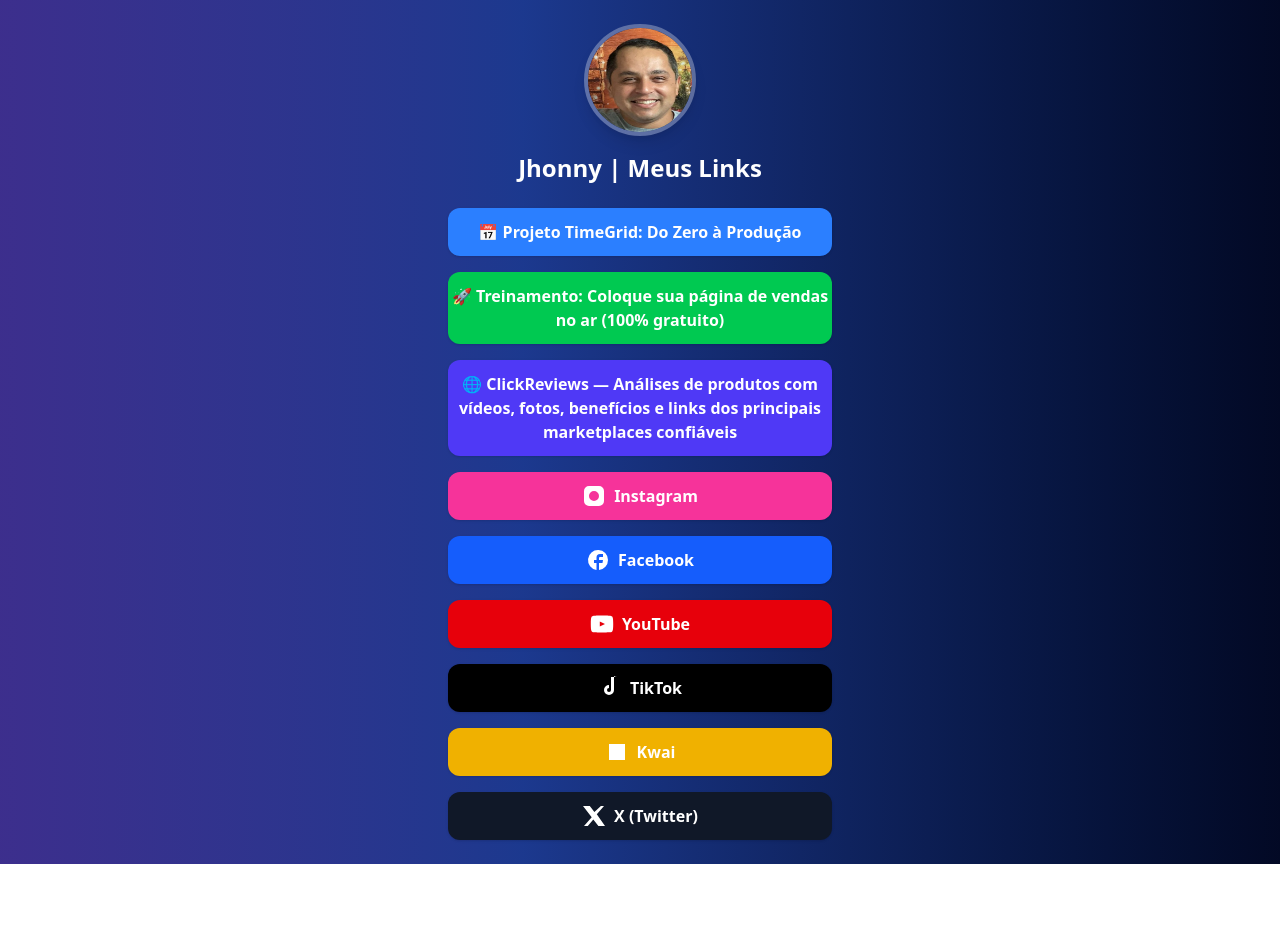
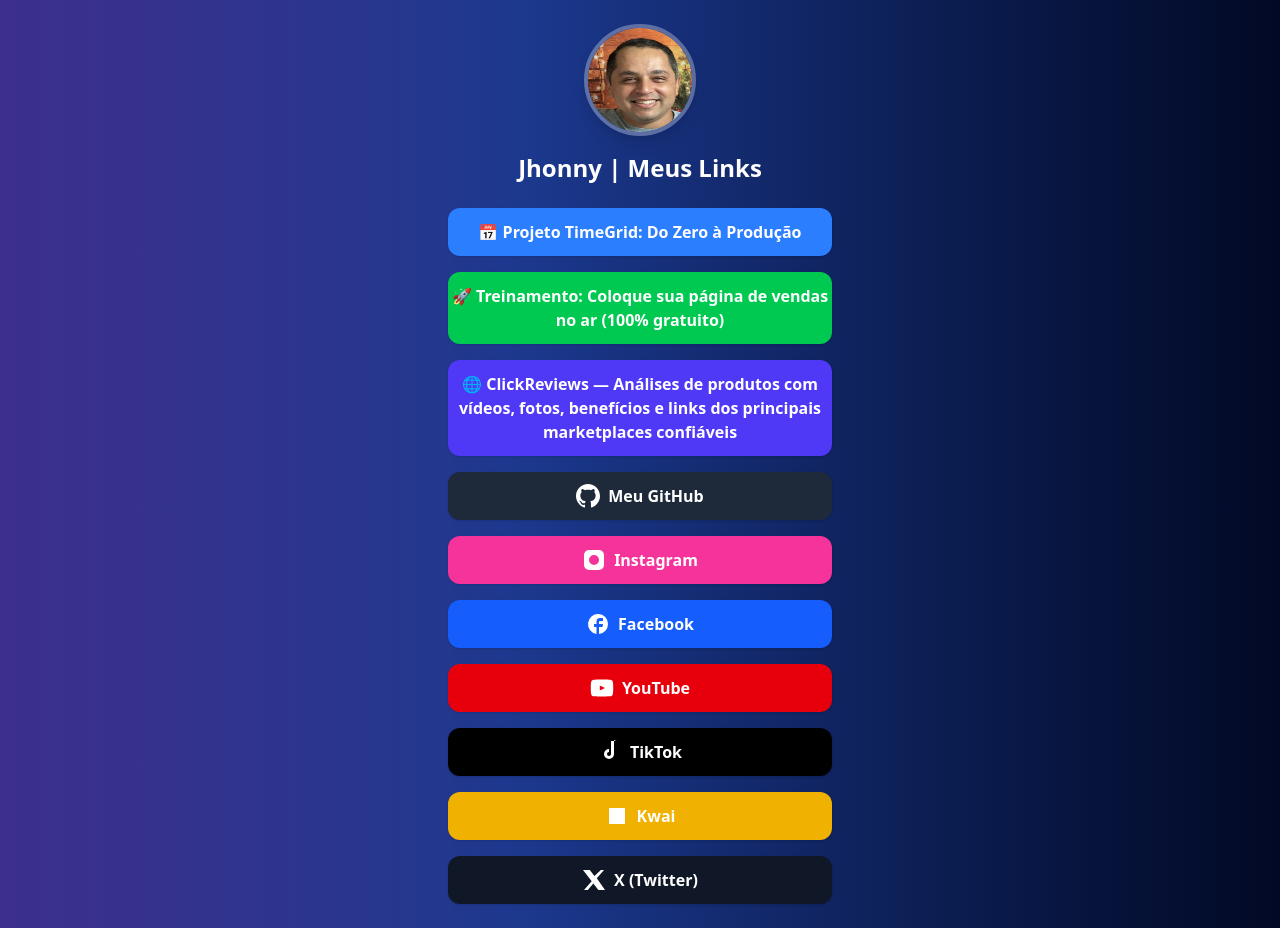
Before and after one commit to NeoJhonn/link-tree, an Angular app: page / in a window 1280 px wide. Before the commit the page ends 864 px from the top, so only its background shows below. Built offline with nearby package versions, Linux system fonts and the light colour scheme.

Commit message:
Update app.html

```diff
--- a/src/app/app.html
+++ b/src/app/app.html
@@ -41,6 +41,27 @@
         🌐 ClickReviews — Análises de produtos com vídeos, fotos, benefícios e
         links dos principais marketplaces confiáveis
       </a>
+
+      <!-- GitHub -->
+      <a
+  href="https://github.com/NeoJhonn"
+  target="_blank"
+  class="bg-gray-800 hover:bg-gray-900 text-white py-3 rounded-xl shadow font-semibold flex items-center justify-center gap-2"
+>
+  <svg xmlns="http://www.w3.org/2000/svg" class="w-6 h-6" fill="currentColor" viewBox="0 0 24 24">
+    <path d="M12 0C5.37 0 0 5.37 0 12c0 5.3 3.438 9.8 8.205 11.387.6.113.82-.258.82-.577
+    0-.285-.01-1.04-.015-2.04-3.338.724-4.042-1.61-4.042-1.61-.546-1.387-1.333-1.757-1.333-1.757
+    -1.089-.745.082-.73.082-.73 1.205.084 1.838 1.236 1.838 1.236 1.07 1.835 2.807 1.305
+    3.492.998.108-.776.418-1.305.762-1.605-2.665-.303-5.466-1.332-5.466-5.93
+    0-1.31.47-2.38 1.235-3.22-.135-.303-.54-1.523.105-3.176 0 0 1.005-.322 3.3 1.23
+    .96-.267 1.98-.399 3-.405 1.02.006 2.04.138 3 .405 2.28-1.552 3.285-1.23
+    3.285-1.23.645 1.653.24 2.873.12 3.176.765.84 1.23 1.91 1.23 3.22
+    0 4.61-2.805 5.625-5.475 5.92.435.375.81 1.102.81 2.222
+    0 1.606-.015 2.896-.015 3.286 0 .315.21.694.825.576C20.565
+    21.795 24 17.295 24 12c0-6.63-5.37-12-12-12z"/>
+  </svg>
+  Meu GitHub
+</a>
 
 <!-- Instagram -->
 <a
```
